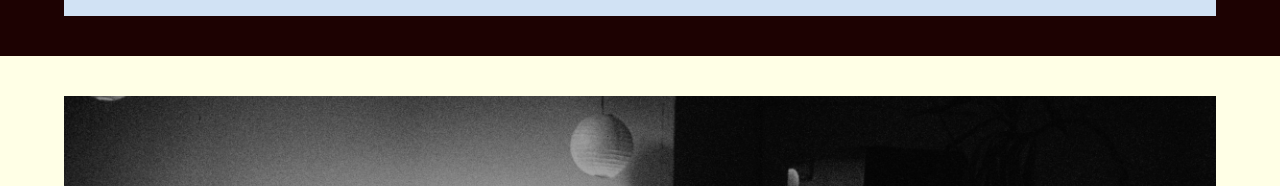
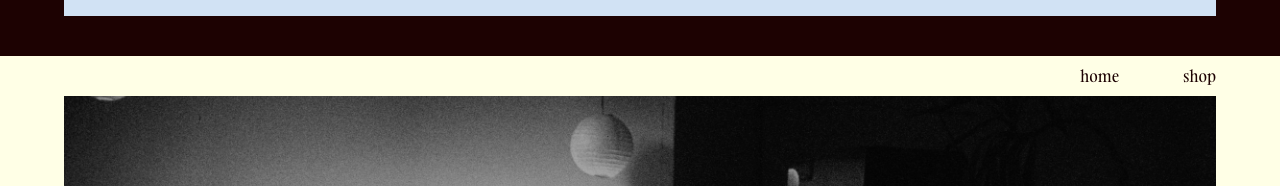
Before and after one commit to brian-david4/furniture-shop, a React (Vite) app in the folder furniture/: page /about in a window 1280 px wide. Shown: the part 744-930 px from the top of the page. Built offline with nearby package versions, Linux system fonts and the light colour scheme; the HTML template or start-up script is replaced by a standard one; a web font is replaced by a local one.

Commit message:
add about navbar

```diff
--- /dev/null
+++ b/furniture/src/Components/AboutNavbar/AboutNavbar.tsx
@@ -0,0 +1,17 @@
+import { Link } from "react-router-dom";
+import styles from "./abtNav.module.css";
+
+const AboutNavbar = () => {
+  return (
+    <>
+      <div className={styles.navbar}>
+        <div className={styles.links}>
+          <Link to="/">home</Link>
+          <Link to="/shop">shop</Link>
+        </div>
+      </div>
+    </>
+  );
+};
+
+export default AboutNavbar;
--- /dev/null
+++ b/furniture/src/Components/AboutNavbar/abtNav.module.css
@@ -0,0 +1,22 @@
+.navbar {
+  position: absolute;
+  top: 0;
+  left: 0;
+  height: 10vh;
+  width: 100vw;
+  z-index: 100;
+}
+.links {
+  position: absolute;
+  right: 5vw;
+  top: 10%;
+  display: flex;
+  flex-direction: row;
+  gap: 5vw;
+  font-family: "Gambarino";
+}
+.links > a {
+  text-decoration: none;
+  color: var(--cart-dark-red-outline);
+  mix-blend-mode: difference;
+}
--- a/furniture/src/Pages/About/About.tsx
+++ b/furniture/src/Pages/About/About.tsx
@@ -3,6 +3,7 @@ import AboutSection from "../../Components/AboutSection/AboutSection";
 import styles from "./about.module.css";
 import { useEffect, useRef, useState } from "react";
 import AboutTitle from "../../Components/AboutTitle/AboutTitle";
+import AboutNavbar from "../../Components/AboutNavbar/AboutNavbar";
 
 const About = () => {
   const [loaded, setLoaded] = useState(false);
@@ -85,6 +86,7 @@ const About = () => {
 
         <AboutSection scrollProgress={scrollYProgress} colour="#ffffe6">
           <div ref={imgRef} className={styles.bg}>
+            <AboutNavbar />
             <h1 className={styles.contactTitle}>
               We continue to strive for the highest quality. To keep up with
               that we need your help.
```
